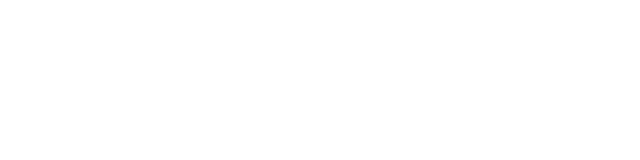
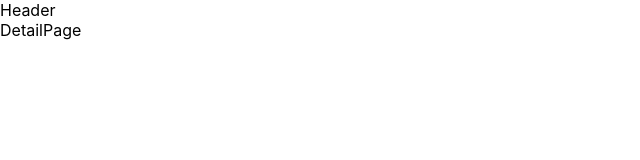
Before and after one commit to ganeodolu/wanted-pre-onboarding-course-mission-01, a React (Create React App) app in the folder pre-onboarding-7th-2-1-4/: page /detail/1 in a window 1280 px wide. Shown: the top 160 px of the page, without its empty margins (0-640 px from the left). Built offline with nearby package versions, Linux system fonts and the light colour scheme.

Commit message:
feat: 라우팅 추가

```diff
--- a/pre-onboarding-7th-2-1-4/src/App.tsx
+++ b/pre-onboarding-7th-2-1-4/src/App.tsx
@@ -1,8 +1,13 @@
 import React from "react";
 import "./App.css";
+import CustomRouter from "./Routes/CustomRouter";
 
 function App() {
-  return <div className="App"></div>;
+  return (
+    <>
+      <CustomRouter />
+    </>
+  );
 }
 
 export default App;
--- /dev/null
+++ b/pre-onboarding-7th-2-1-4/src/Components/Layouts/Header.tsx
@@ -0,0 +1,7 @@
+import React from "react";
+
+const Header = () => {
+  return <div>Header</div>;
+};
+
+export default Header;
--- /dev/null
+++ b/pre-onboarding-7th-2-1-4/src/Components/Layouts/Layout.tsx
@@ -0,0 +1,14 @@
+import React from "react";
+import { Outlet } from "react-router-dom";
+import Header from "@/Components/Layouts/Header";
+
+const Layout = () => {
+  return (
+    <>
+      <Header></Header>
+      <Outlet />
+    </>
+  );
+};
+
+export default Layout;
--- /dev/null
+++ b/pre-onboarding-7th-2-1-4/src/Pages/DetailPage.tsx
@@ -0,0 +1,7 @@
+import React from "react";
+
+const DetailPage = () => {
+  return <div>DetailPage</div>;
+};
+
+export default DetailPage;
--- /dev/null
+++ b/pre-onboarding-7th-2-1-4/src/Pages/MainPage.tsx
@@ -0,0 +1,7 @@
+import React from "react";
+
+const MainPage = () => {
+  return <div>MainPage</div>;
+};
+
+export default MainPage;
--- /dev/null
+++ b/pre-onboarding-7th-2-1-4/src/Pages/NotFoundPage.tsx
@@ -0,0 +1,7 @@
+import React from "react";
+
+const NotFoundPage = () => {
+  return <div>NotFoundPage</div>;
+};
+
+export default NotFoundPage;
--- /dev/null
+++ b/pre-onboarding-7th-2-1-4/src/Routes/CustomRouter.tsx
@@ -0,0 +1,22 @@
+import Layout from "@/Components/Layouts/Layout";
+import DetailPage from "@/Pages/DetailPage";
+import MainPage from "@/Pages/MainPage";
+import NotFoundPage from "@/Pages/NotFoundPage";
+import React from "react";
+import { Route, Routes } from "react-router-dom";
+
+const CustomRouter = () => {
+  return (
+    <Routes>
+      <Route path="/" element={<Layout />}>
+        <Route path="/" element={<MainPage />} />
+        <Route path="detail" element={<DetailPage />}>
+          <Route path=":id" element={<DetailPage />} />
+        </Route>
+      </Route>
+      <Route path="*" element={<NotFoundPage />} />
+    </Routes>
+  );
+};
+
+export default CustomRouter;
```
